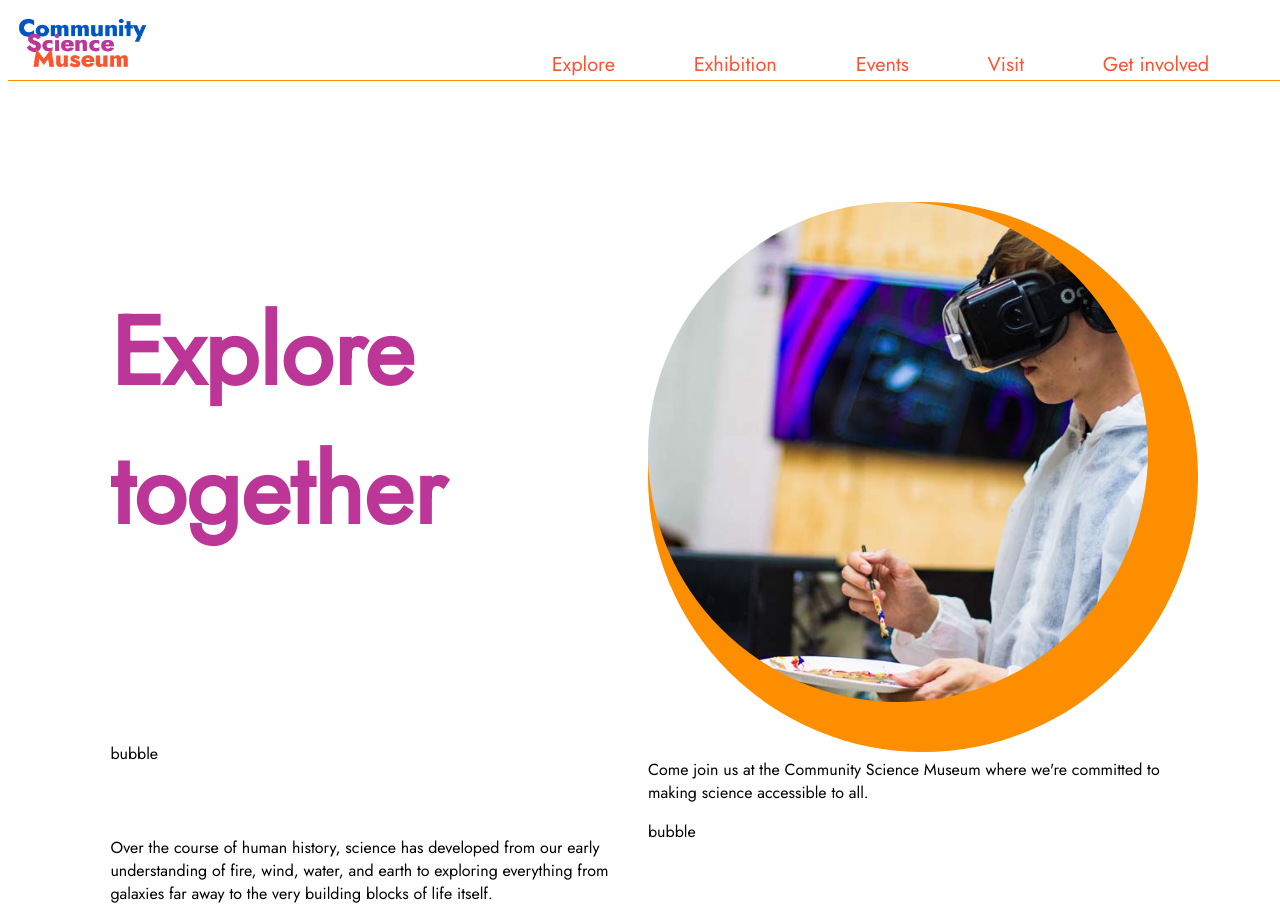
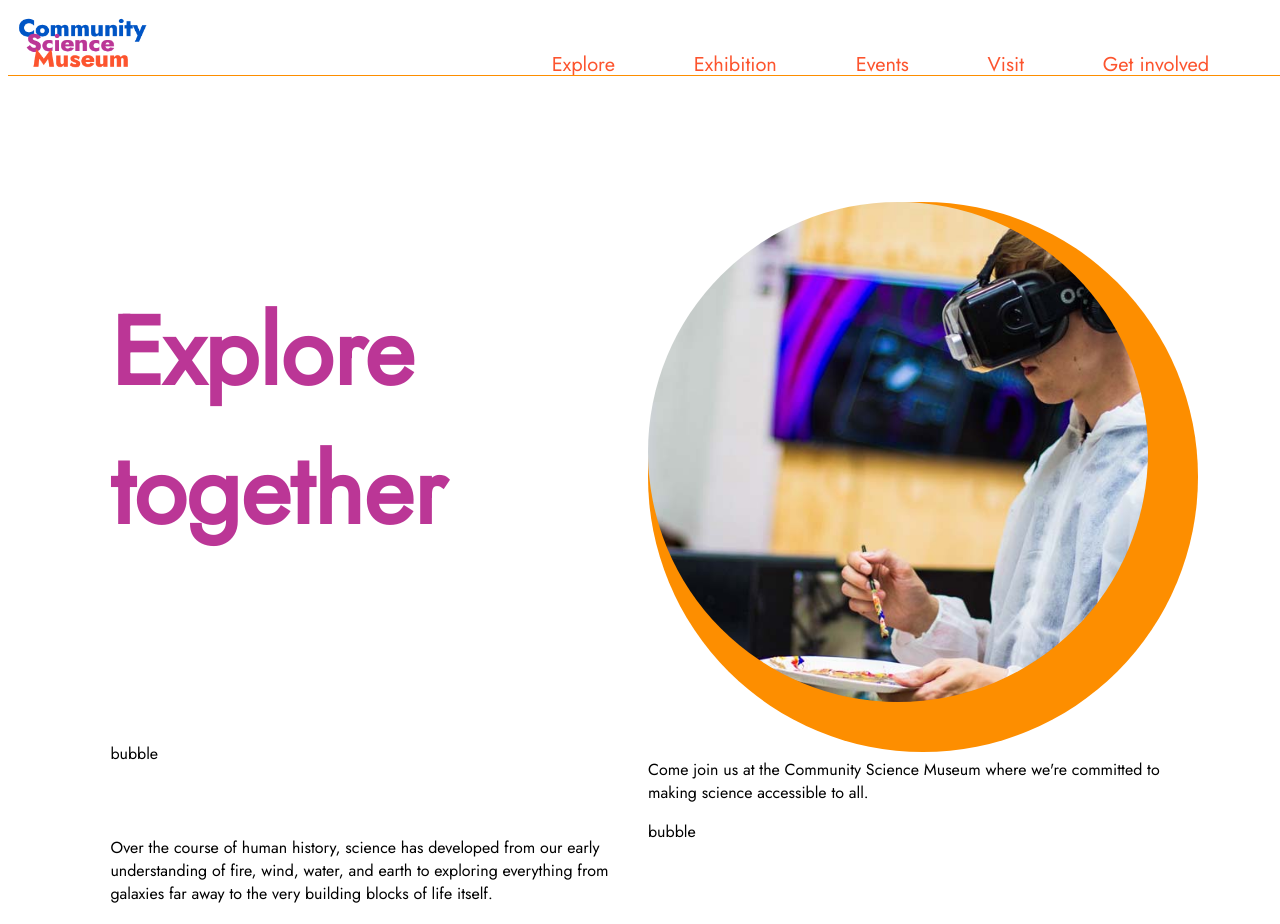
Before and after one commit to Sigrid-Okt22PT/Semester_project, a plain HTML site: page index.html in a window 1280 px wide. Shown: the top 924 px of the page. Drawn offline with Linux system fonts and the light colour scheme.

Commit message:
Changes to be committed: 	modified:   assets/css/style.css

```diff
--- a/assets/css/style.css
+++ b/assets/css/style.css
@@ -88,7 +88,7 @@ nav {
 }
 .line{
     width: 100%;
-    height: 70px;
+    top: 75px;
     border-bottom: 1px solid #FD8E00;
     position: absolute;
 }
```
